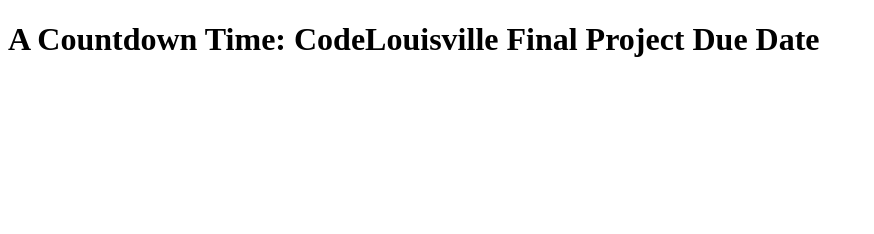
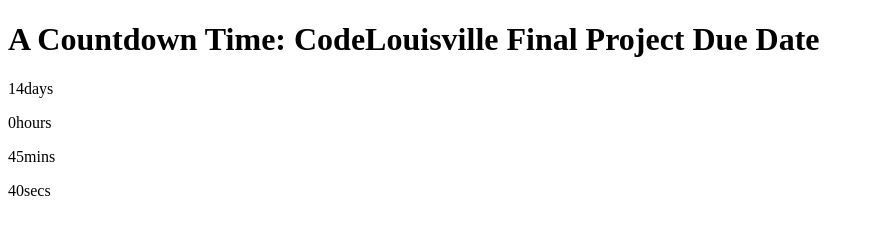
Before and after one commit to tayfritz/falcon9, a plain HTML site: page index.html in a window 1280 px wide. Shown: the whole page, without its empty margins (0-874 px from the left). Drawn offline with Linux system fonts and the light colour scheme.

Commit message:
Countdown updates

```diff
--- a/index.html
+++ b/index.html
@@ -14,9 +14,11 @@
         </header>
 
         <main>
-
-
-
+            <p id="days"></p>
+            <p id="hours"></p>
+            <p id="mins"></p>
+            <p id="secs"></p>
+            <h2 id="end"></h2>
 
         </main>
         <script src="script.js"></script>
--- a/script.js
+++ b/script.js
@@ -21,7 +21,10 @@ let minutes = Math.floor(timeLeft % (1000 * 60 * 60) / (1000 * 60));
 let seconds = Math.floor(timeLeft % (1000 * 60) / 1000);
 
 // Display the outlet to users
-
+document.getElementById("days").innerHTML = days + "days "
+document.getElementById("hours").innerHTML = hours + "hours "
+document.getElementById("mins").innerHTML = minutes + "mins "
+document.getElementById("secs").innerHTML = seconds + "secs "
 
 
 
```
